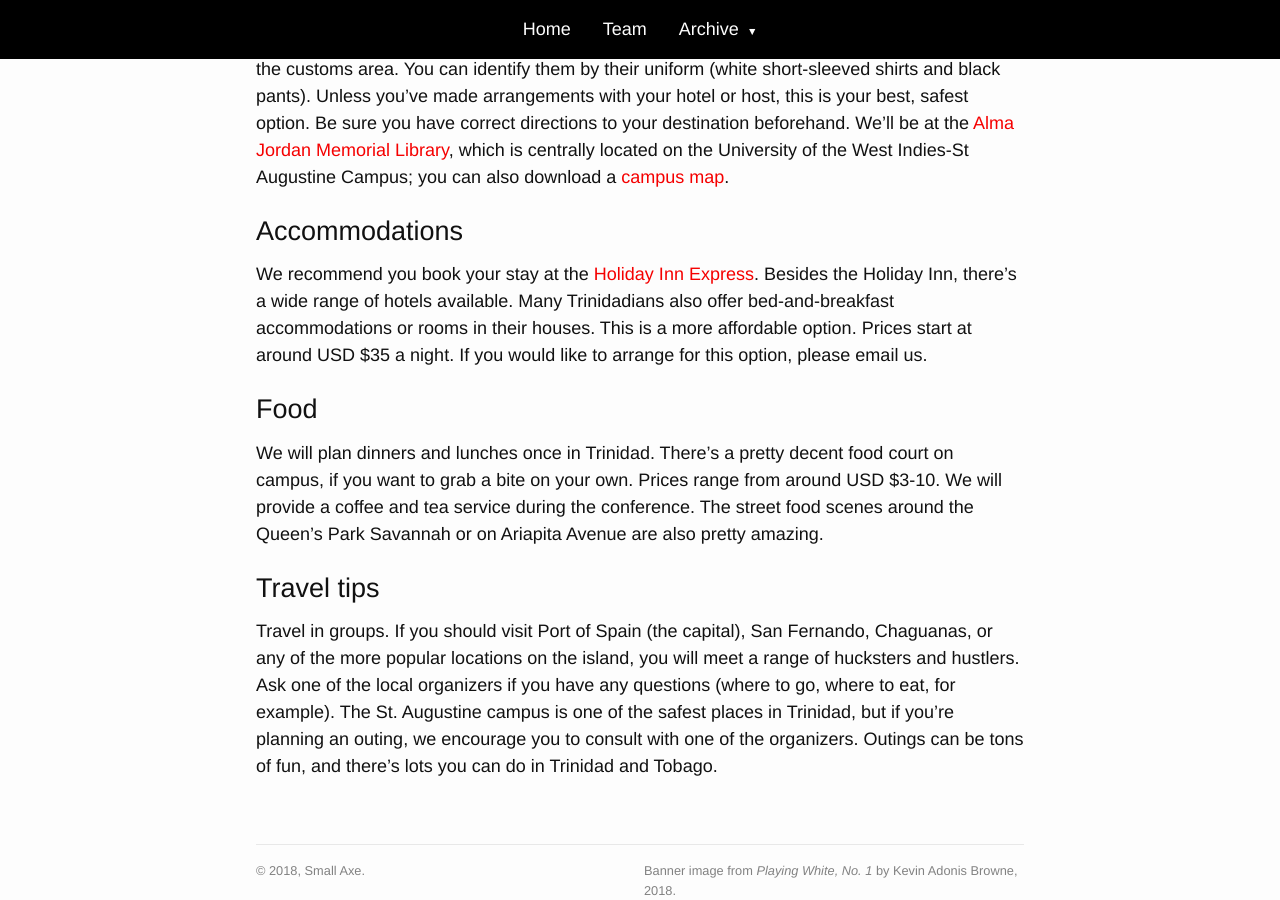
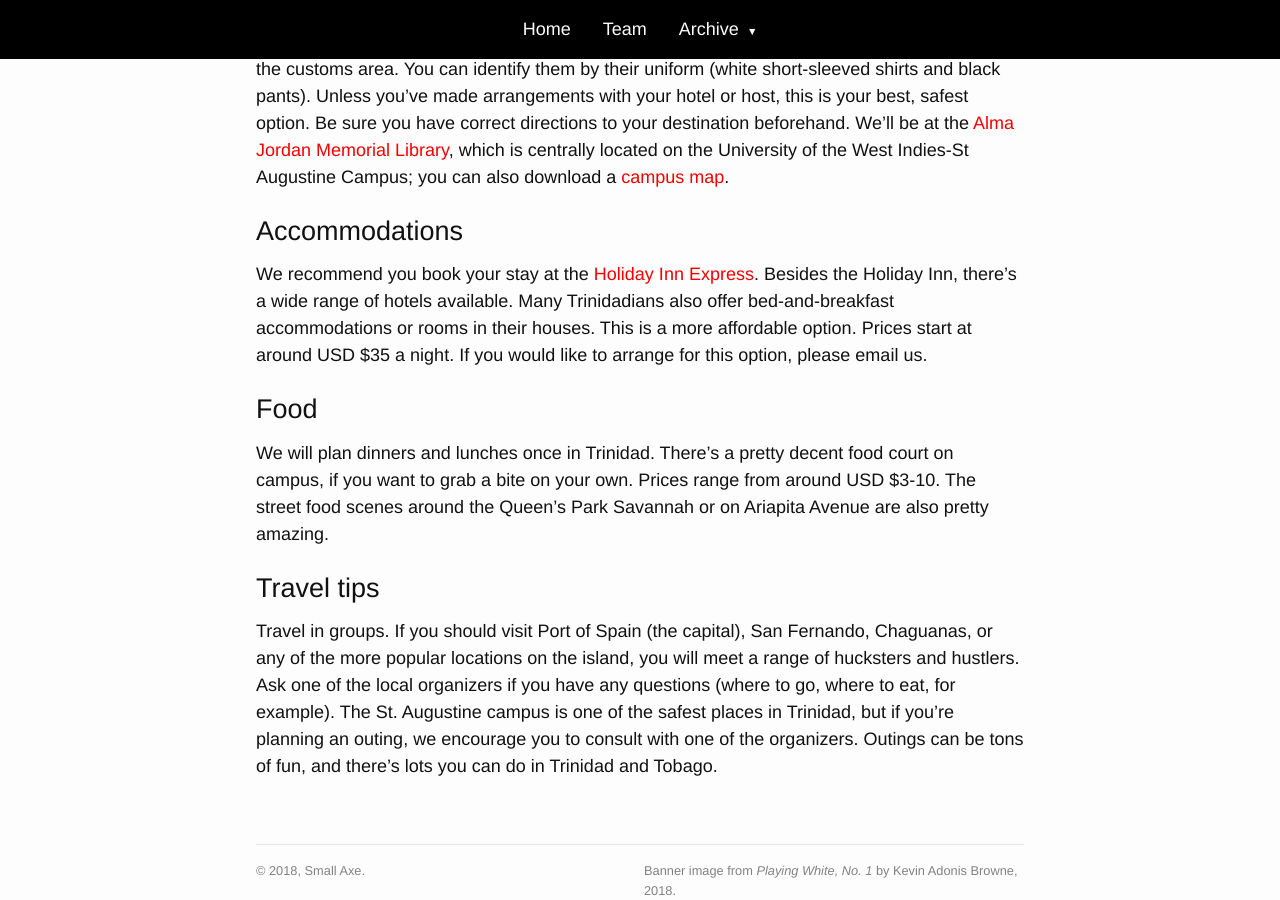
Before and after one commit to kbjosephs/sxcd5-dev, a Jekyll site: the page built from travel.html, in a window 1280 px wide and 900 px high, scrolled down 738 px. Built offline with Jekyll 4.4.1, drawn with Linux system fonts in a browser that asks for light colours.

Commit message:
removed food line

```diff
--- a/travel.html
+++ b/travel.html
@@ -13,7 +13,7 @@ title: Travel
 	<p>We recommend you book your stay at the <a href="https://www.ihg.com/holidayinnexpress/hotels/us/en/trincity/poshi/hoteldetail">Holiday Inn Express</a>. Besides the Holiday Inn, there&#8217;s a wide range of hotels available. Many Trinidadians also offer bed-and-breakfast accommodations or rooms in their houses. This is a more affordable option. Prices start at around USD $35 a night. If you would like to arrange for this option, please email us.</p>
 
 <h2>Food</h2>
-	<p>We will plan dinners and lunches once in Trinidad. There’s a pretty decent food court on campus, if you want to grab a bite on your own. Prices range from around USD $3-10. We will provide a coffee and tea service during the conference. The street food scenes around the Queen’s Park Savannah or on Ariapita Avenue are also pretty amazing.</p>
+	<p>We will plan dinners and lunches once in Trinidad. There’s a pretty decent food court on campus, if you want to grab a bite on your own. Prices range from around USD $3-10. The street food scenes around the Queen’s Park Savannah or on Ariapita Avenue are also pretty amazing.</p>
 
 <h2>Travel tips</h2>
 	<p>Travel in groups. If you should visit Port of Spain (the capital), San Fernando, Chaguanas, or any of the more popular locations on the island, you will meet a range of hucksters and hustlers. Ask one of the local organizers if you have any questions (where to go, where to eat, for example). The St. Augustine campus is one of the safest places in Trinidad, but if you&#8217;re planning an outing, we  encourage you to consult with one of the organizers. Outings can be tons of fun, and there&#8217;s lots you can do in Trinidad and Tobago.</p>
```
Also changed, not shown: 2 other files.
